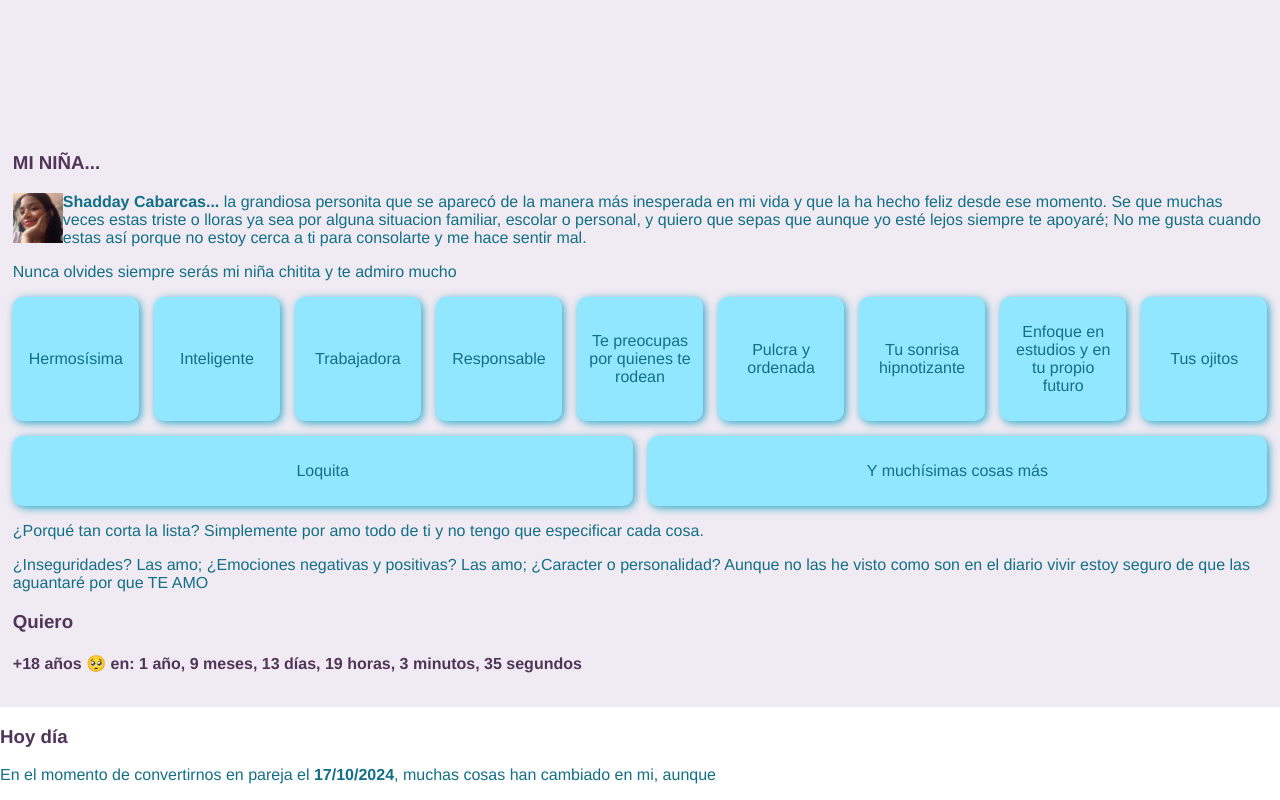
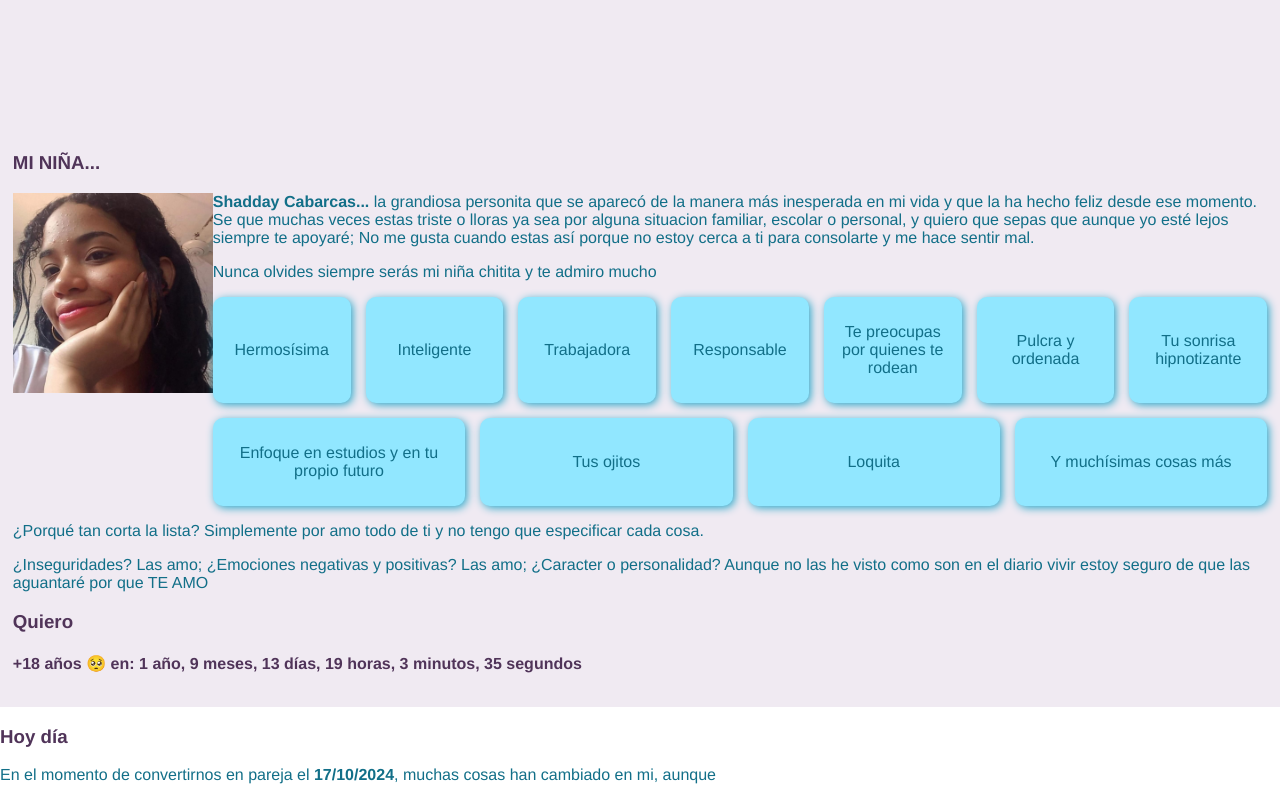
Before and after one commit to Sparking123/Sparking123.github.io, a plain HTML site: page index.html in a window 1280 px wide. Shown: the part 6895-7695 px from the top of the page. Drawn offline with Linux system fonts and the light colour scheme.

Commit message:
Update style.css

```diff
--- a/styles/style.css
+++ b/styles/style.css
@@ -168,9 +168,11 @@ body {
 
 .she_img{
     float: left;
-    width: 50px;
+    width: 200px;
     aspect-ratio: 1;
     shape-outside: 50%;
+    shape-margin: 10px;
+    overflow: hidden;
 }
 
 .she_img img{
```
